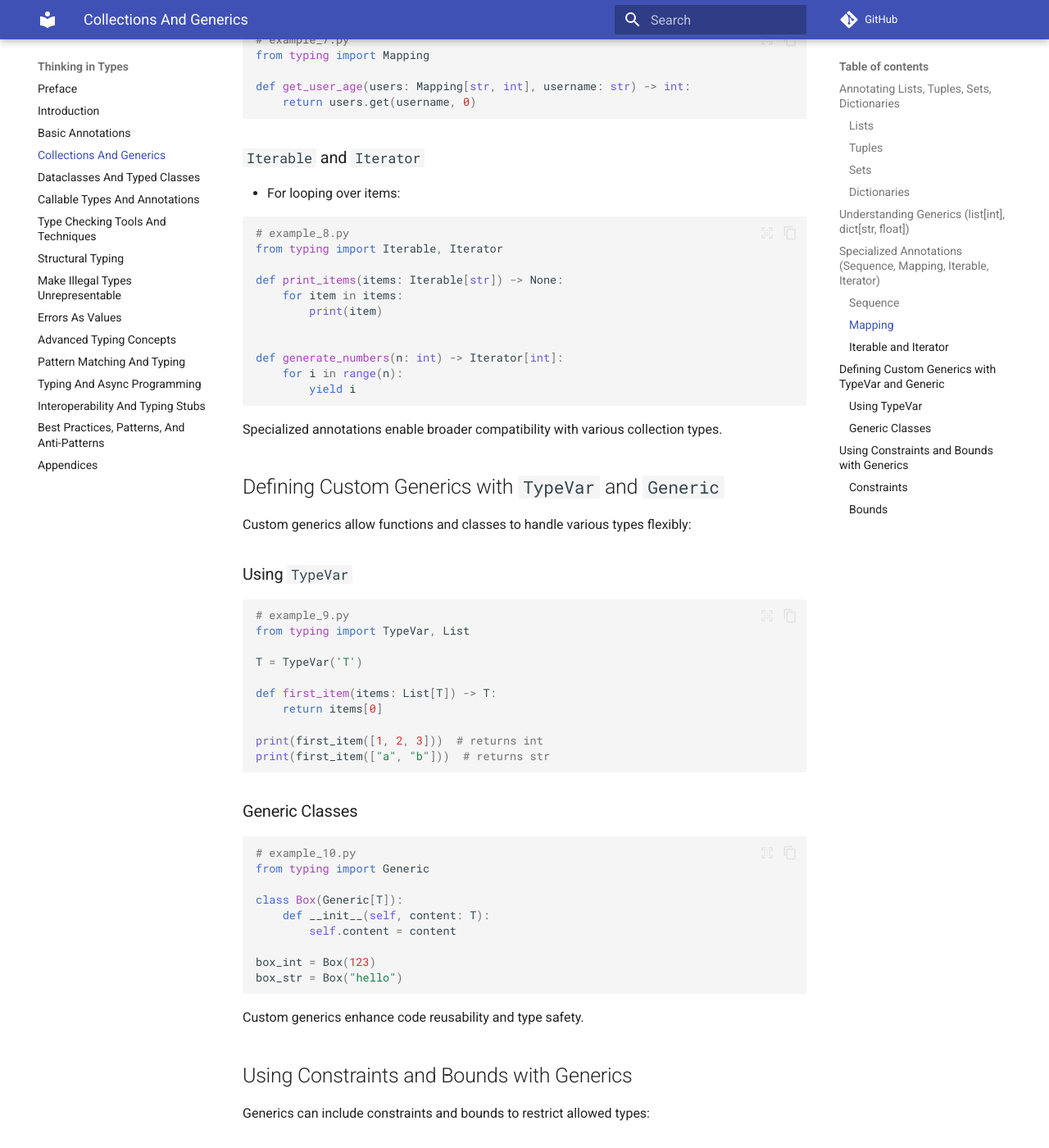
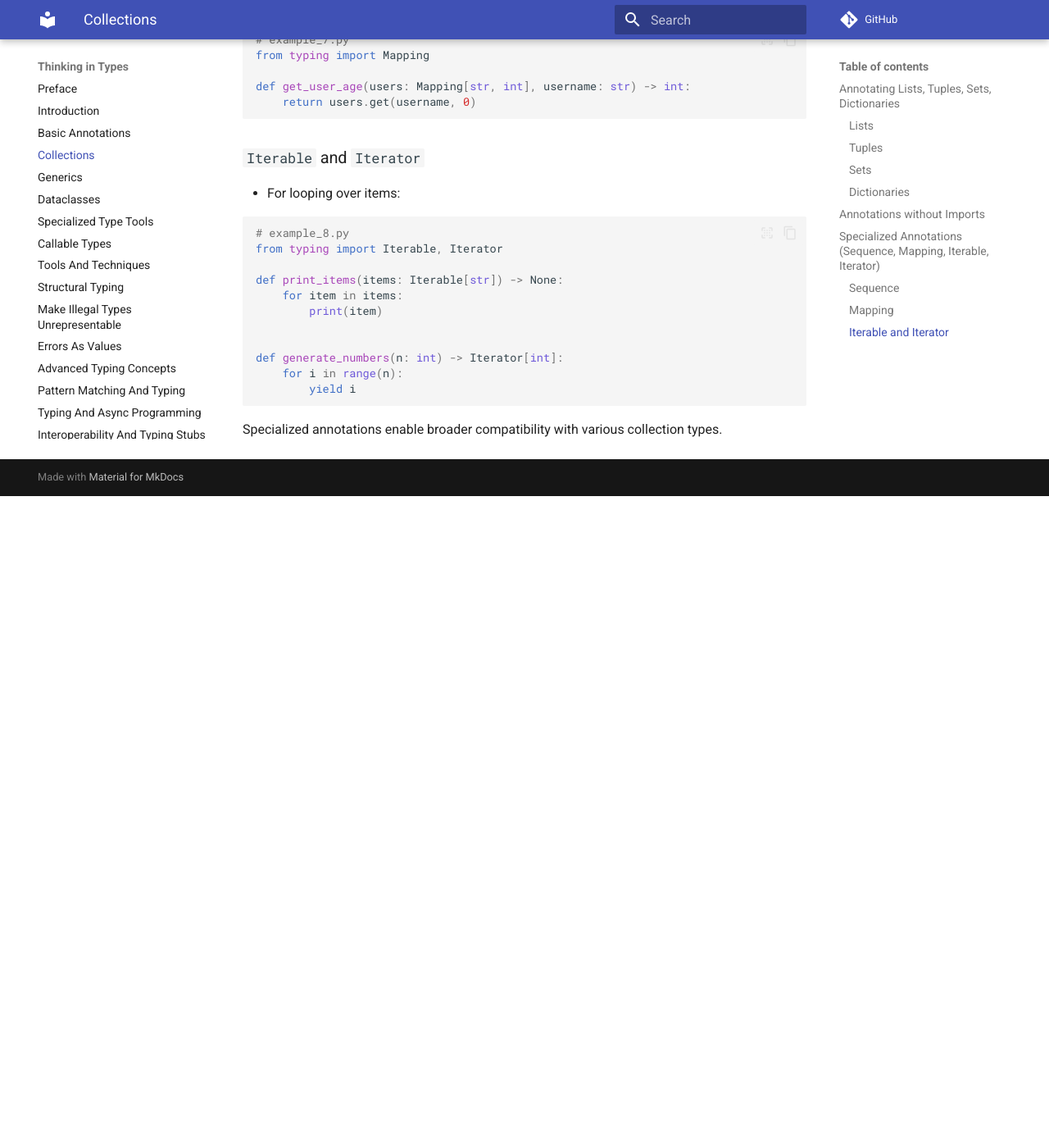
Before and after one commit to ThinkingInTypes/ThinkingInTypes.github.io, an MkDocs documentation site: the page built from Chapters/04 Collections.md, in a window 1280 px wide and 1400 px high, scrolled down 1897 px. Shown: the whole window at 82% size. Built offline with MkDocs 1.6.1 and Material for MkDocs 9.7.7, drawn with Linux system fonts in a browser that asks for light colours; comment, search, counter and statistics services are not loaded; after the commit the page ends 2502 px from its top, so only the background shows below that; some of the changed text lies outside the part shown.

Commit message:
Reorg and try to appear at organization root
site_url: https://ThinkingInTypes.github.io

````diff
--- a/Chapters/04 Collections And Generics.md
+++ b/Chapters/04 Collections.md
@@ -1,4 +1,4 @@
-# Collections And Generics
+# Collections
 
 > This placeholder text was generated by ChatGPT 4.5.
 > It will be significantly rewritten as the book is developed.
@@ -46,7 +46,7 @@ user_data: Dict[str, int] = {"Alice": 30, "Bob": 25}
 
 These annotations enhance readability and help catch type-related errors early.
 
-## Understanding Generics (`list[int]`, `dict[str, float]`)
+## Annotations without Imports
 
 Starting from Python 3.9, built-in collection types support direct annotations without importing from `typing`:
 
@@ -105,78 +105,3 @@ def generate_numbers(n: int) -> Iterator[int]:
 ```
 
 Specialized annotations enable broader compatibility with various collection types.
-
-## Defining Custom Generics with `TypeVar` and `Generic`
-
-Custom generics allow functions and classes to handle various types flexibly:
-
-### Using `TypeVar`
-
-```python
-# example_9.py
-from typing import TypeVar, List
-
-T = TypeVar('T')
-
-def first_item(items: List[T]) -> T:
-    return items[0]
-
-print(first_item([1, 2, 3]))  # returns int
-print(first_item(["a", "b"]))  # returns str
-```
-
-### Generic Classes
-
-```python
-# example_10.py
-from typing import Generic
-
-class Box(Generic[T]):
-    def __init__(self, content: T):
-        self.content = content
-
-box_int = Box(123)
-box_str = Box("hello")
-```
-
-Custom generics enhance code reusability and type safety.
-
-## Using Constraints and Bounds with Generics
-
-Generics can include constraints and bounds to restrict allowed types:
-
-### Constraints
-
-```python
-# example_11.py
-U = TypeVar('U', int, float)
-
-def add(a: U, b: U) -> U:
-    return a + b
-
-add(1, 2)      # valid
-add(1.5, 2.5)  # valid
-# add("a", "b")  # invalid, detected by type checker
-```
-
-### Bounds
-
-```python
-# example_12.py
-class Animal:
-    def speak(self) -> str:
-        return "..."
-
-A = TypeVar('A', bound=Animal)
-
-def animal_sound(animal: A) -> str:
-    return animal.speak()
-
-class Dog(Animal):
-    def speak(self) -> str:
-        return "Woof!"
-
-print(animal_sound(Dog()))  # "Woof!"
-```
-
-Constraints and bounds improve specificity in generic type annotations, enhancing code clarity and correctness.
--- /dev/null
+++ b/Chapters/05 Generics.md
@@ -0,0 +1,80 @@
+# Generics
+
+> This placeholder text was generated by ChatGPT 4.5.
+> It will be significantly rewritten as the book is developed.
+> In the meantime you can add comments to either <https://bsky.app/bruceeckel> or [Github Issues](https://github.com/Thinking-In-Types/ThinkingInTypes_Book/issues).
+
+## Defining Custom Generics with `TypeVar` and `Generic`
+
+Custom generics allow functions and classes to handle various types flexibly:
+
+### Using `TypeVar`
+
+```python
+# example_1.py
+from typing import TypeVar, List
+
+T = TypeVar('T')
+
+def first_item(items: List[T]) -> T:
+    return items[0]
+
+print(first_item([1, 2, 3]))  # returns int
+print(first_item(["a", "b"]))  # returns str
+```
+
+### Generic Classes
+
+```python
+# example_2.py
+from typing import Generic
+
+class Box(Generic[T]):
+    def __init__(self, content: T):
+        self.content = content
+
+box_int = Box(123)
+box_str = Box("hello")
+```
+
+Custom generics enhance code reusability and type safety.
+
+## Using Constraints and Bounds with Generics
+
+Generics can include constraints and bounds to restrict allowed types:
+
+### Constraints
+
+```python
+# example_3.py
+U = TypeVar('U', int, float)
+
+def add(a: U, b: U) -> U:
+    return a + b
+
+add(1, 2)      # valid
+add(1.5, 2.5)  # valid
+# add("a", "b")  # invalid, detected by type checker
+```
+
+### Bounds
+
+```python
+# example_4.py
+class Animal:
+    def speak(self) -> str:
+        return "..."
+
+A = TypeVar('A', bound=Animal)
+
+def animal_sound(animal: A) -> str:
+    return animal.speak()
+
+class Dog(Animal):
+    def speak(self) -> str:
+        return "Woof!"
+
+print(animal_sound(Dog()))  # "Woof!"
+```
+
+Constraints and bounds improve specificity in generic type annotations, enhancing code clarity and correctness.
--- a/Chapters/06 Callable Types And Annotations.md
+++ b/Chapters/08 Callable Types.md
@@ -1,4 +1,4 @@
-# Callable Types And Annotations
+# Callable Types
 
 > This placeholder text was generated by ChatGPT 4.5.
 > It will be significantly rewritten as the book is developed.
--- a/mkdocs.yml
+++ b/mkdocs.yml
@@ -1,6 +1,7 @@
 site_name: Thinking in Types
 docs_dir: Chapters
-repo_url: https://github.com/Thinking-In-Types/ThinkingInTypes_Book
+site_url: https://ThinkingInTypes.github.io
+repo_url: https://github.com/ThinkingInTypes/ThinkingInTypes_Book
 
 theme:
   name: material
@@ -8,6 +9,8 @@ theme:
   features:
     - content.code.copy
     - content.code.select
+    - navigation.indexes  # Ensures only one entry in TOC
+    # - toc.integrate  # Makes TOC part of the left-hand navigation
 
 markdown_extensions:
   - pymdownx.highlight:
@@ -17,21 +20,26 @@ markdown_extensions:
   - pymdownx.inlinehilite
   - pymdownx.snippets
   - pymdownx.superfences
+  - toc:
+      permalink: "#"
+
 
 nav:
   - 01 Preface.md
   - 02 Introduction.md
   - 03 Basic Annotations.md
-  - 04 Collections And Generics.md
-  - 05 Dataclasses And Typed Classes.md
-  - 06 Callable Types And Annotations.md
-  - 07 Type Checking Tools And Techniques.md
-  - 08 Structural Typing.md
-  - 09 Make Illegal Types Unrepresentable.md
-  - 10 Errors As Values.md
-  - 11 Advanced Typing Concepts.md
-  - 12 Pattern Matching And Typing.md
-  - 13 Typing And Async Programming.md
-  - 14 Interoperability And Typing Stubs.md
-  - 15 Best Practices Patterns And AntiPatterns.md
+  - 04 Collections.md
+  - 05 Generics.md
+  - 06 Dataclasses.md
+  - 07 Specialized Type Tools.md
+  - 08 Callable Types.md
+  - 09 Tools And Techniques.md
+  - 10 Structural Typing.md
+  - 11 Make Illegal Types Unrepresentable.md
+  - 12 Errors As Values.md
+  - 13 Advanced Typing Concepts.md
+  - 14 Pattern Matching And Typing.md
+  - 15 Typing And Async Programming.md
+  - 16 Interoperability And Typing Stubs.md
+  - 17 Best Practices Patterns And AntiPatterns.md
   - Appendices.md
````
Also changed, not shown: Chapters/06 Dataclasses.md (added, +45 -0 lines), Chapters/07 Specialized Type Tools.md (renamed from Chapters/05 Dataclasses And Typed Classes.md, +11 -48 lines), Chapters/09 Tools And Techniques.md (renamed from Chapters/07 Type Checking Tools And Techniques.md, +1 -1 lines), Chapters/17 Best Practices Patterns And AntiPatterns.md (renamed from Chapters/15 Best Practices Patterns And AntiPatterns.md, +2 -0 lines), README.md (+1 -1 lines), Chapters/10 Structural Typing.md (renamed from Chapters/08 Structural Typing.md), Chapters/11 Make Illegal Types Unrepresentable.md (renamed from Chapters/09 Make Illegal Types Unrepresentable.md), Chapters/12 Errors As Values.md (renamed from Chapters/10 Errors As Values.md), Chapters/13 Advanced Typing Concepts.md (renamed from Chapters/11 Advanced Typing Concepts.md), Chapters/14 Pattern Matching And Typing.md (renamed from Chapters/12 Pattern Matching And Typing.md), Chapters/15 Typing And Async Programming.md (renamed from Chapters/13 Typing And Async Programming.md), Chapters/16 Interoperability And Typing Stubs.md (renamed from Chapters/14 Interoperability And Typing Stubs.md).
